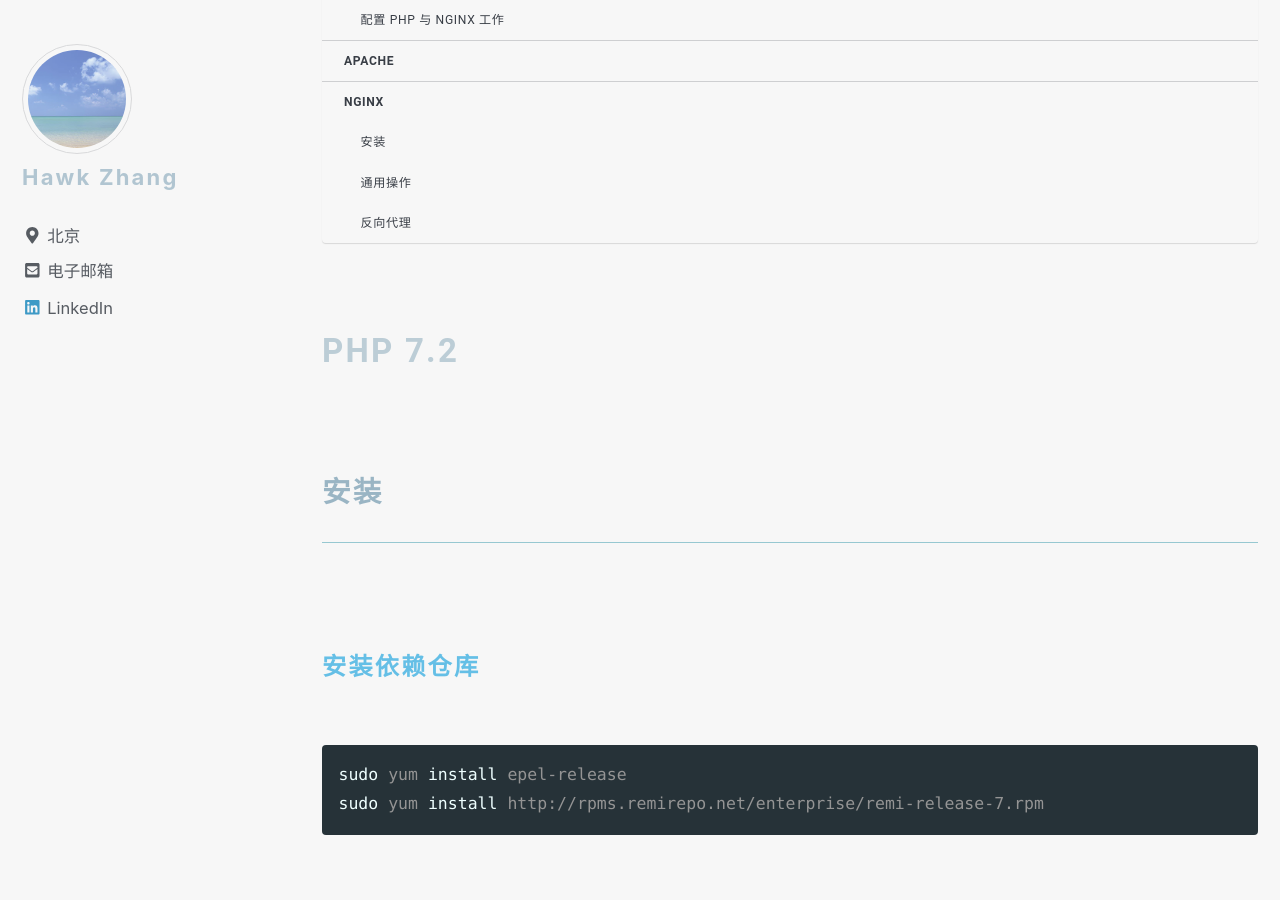
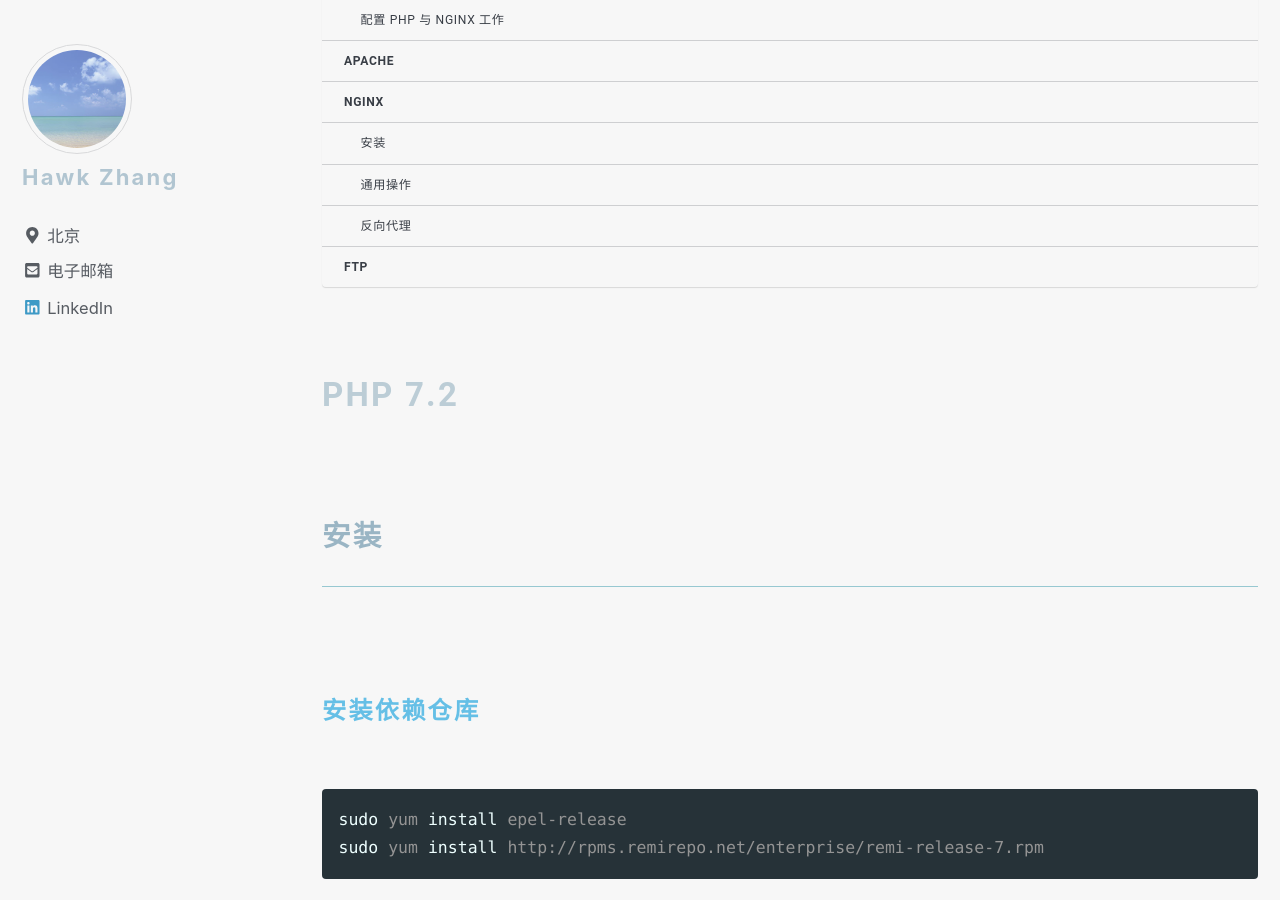
Before and after one commit to narru888/linotes_note, a Jekyll site: the page built from _posts/cheatsheet/2017-05-01-service.md, in a window 1280 px wide and 900 px high, scrolled down 600 px. Built offline with Jekyll 4.4.1, drawn with Linux system fonts in a browser that asks for light colours; nearby versions of some CDN libraries; a script that is not in the unit is left out.

Commit message:
update on 2018-12-09 15:53:01 CST

````diff
--- a/_posts/cheatsheet/2017-05-01-service.md
+++ b/_posts/cheatsheet/2017-05-01-service.md
@@ -192,16 +192,6 @@
 
 
 
-
-
-
-
-
-
-
-
-
-
 ## Apache
 
 
@@ -233,18 +223,6 @@
 ```conf
 MaxRequestWorkers 3"
 ```
-
-
-
-
-
-
-
-
-
-
-
-
 
 
 
@@ -318,6 +296,12 @@
 
 
 
+
+
+
+
+
+## FTP
 
 
 
````
